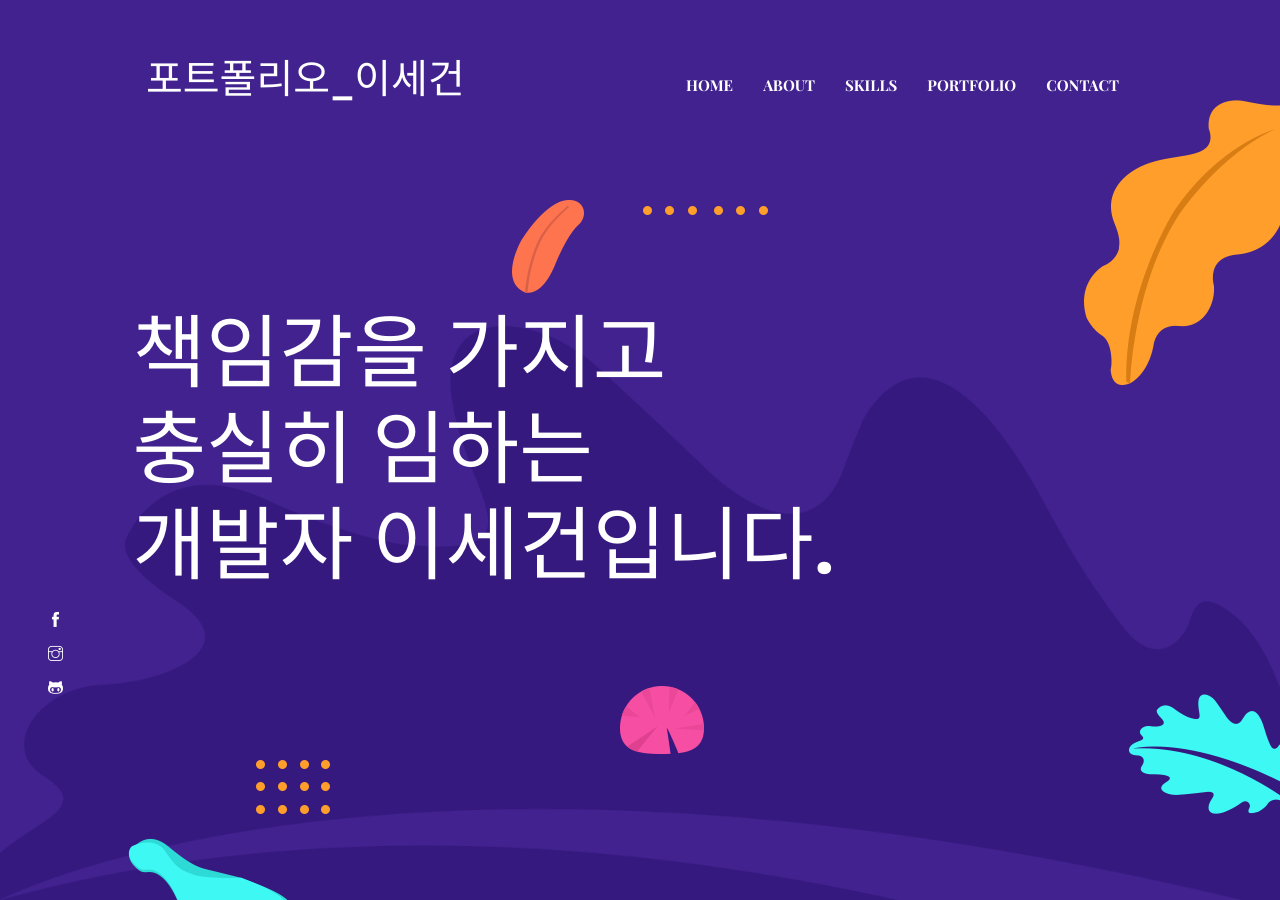
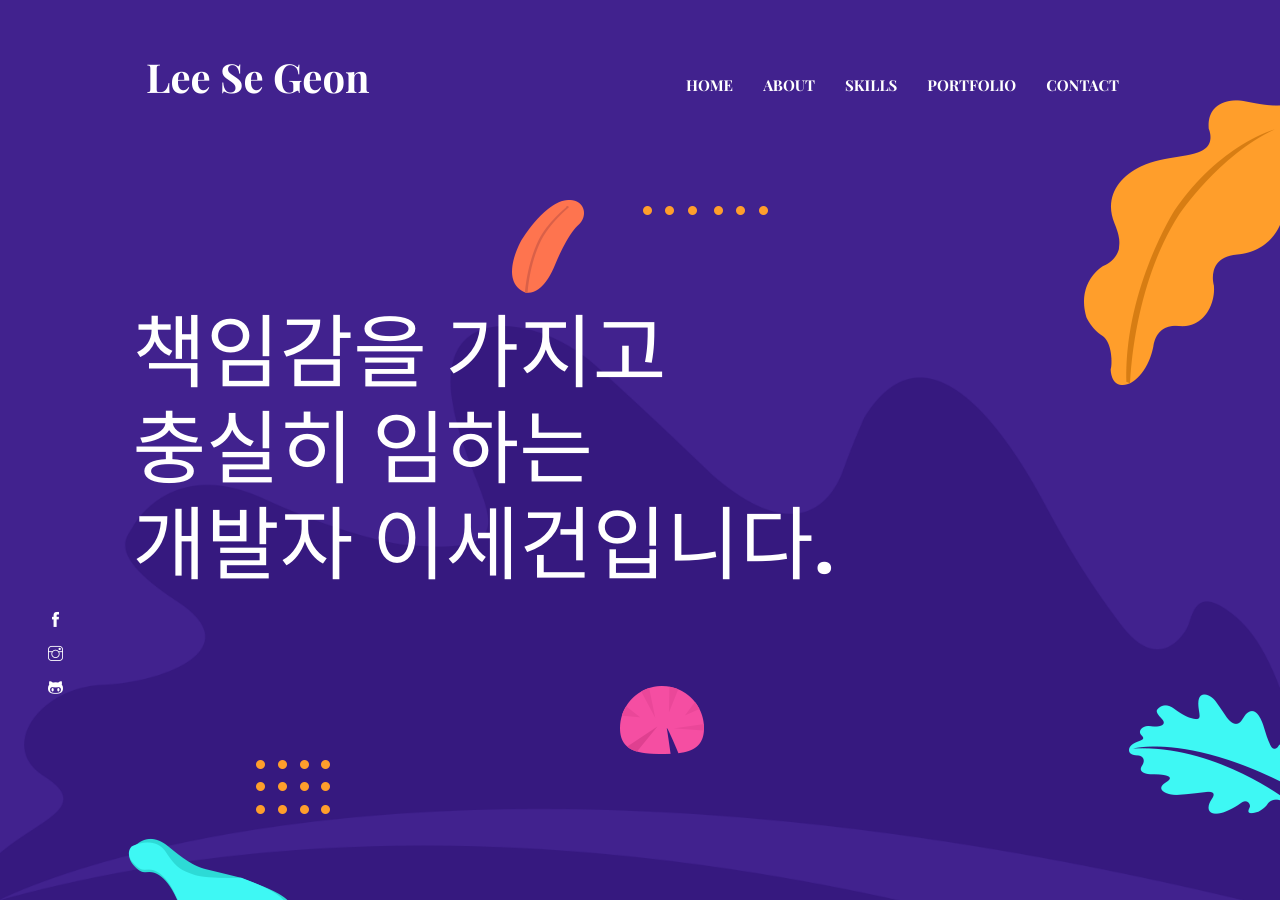
Before and after one commit to dltprjs1/dltprjs1.github.io, a Jekyll site: the page built from index.html, in a window 1280 px wide and 900 px high. Built offline with Jekyll 4.4.1, drawn with Linux system fonts in a browser that asks for light colours.

Commit message:
[STYLE] change name

```diff
--- a/_data/settings.yml
+++ b/_data/settings.yml
@@ -2,7 +2,7 @@
 #-------------------------------
 # General Site Settings
 
-title: 포트폴리오_이세건
+title: Lee Se Geon
 logo:
 author: themefisher
 description: this is meta description
```
